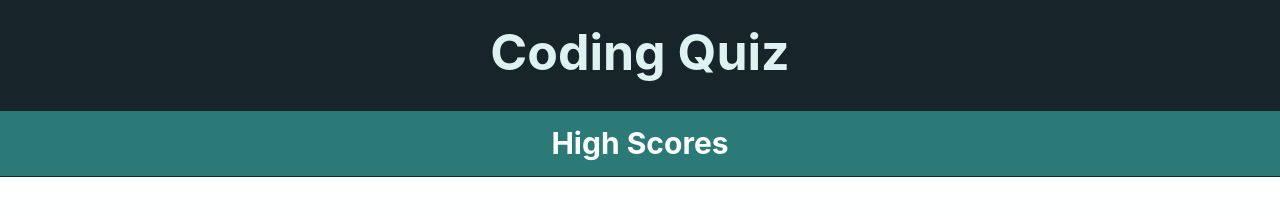
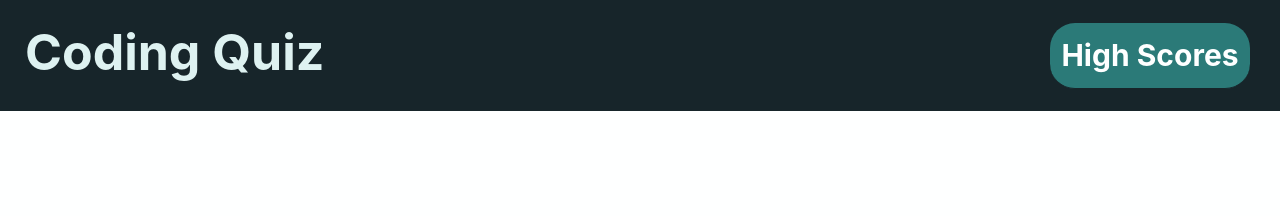
Before and after one commit to nestibry/umn-bcc-mod04-Code-Quiz, a plain HTML site: page index.html in a window 1280 px wide. Drawn offline with Linux system fonts and the light colour scheme.

Commit message:
header and nav are set for responsive design using mobile-first layout

```diff
--- a/assets/css/style.css
+++ b/assets/css/style.css
@@ -104,3 +104,24 @@ nav a:hover {
     background-color: var(--lght-cyan);
     color: var(--black-and-blue);
 }
+
+
+/* Responsive Design for Large Screens  */
+@media screen and (min-width: 992px) {
+    header {
+        flex-direction: row;
+    }
+    nav {
+        flex-direction: row;
+        justify-content: right;
+        min-width: 450px;
+        padding: 1rem;
+        margin-right: 2rem;
+    }
+    nav a {
+        border-radius: 25px;
+        width: 200px;
+
+    }
+
+}
```
